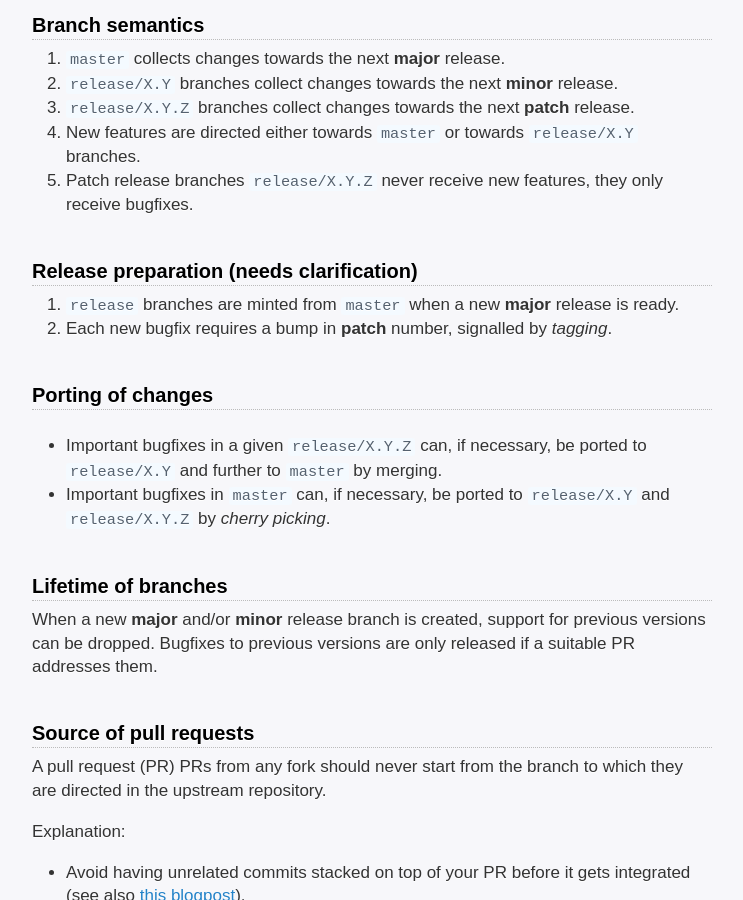
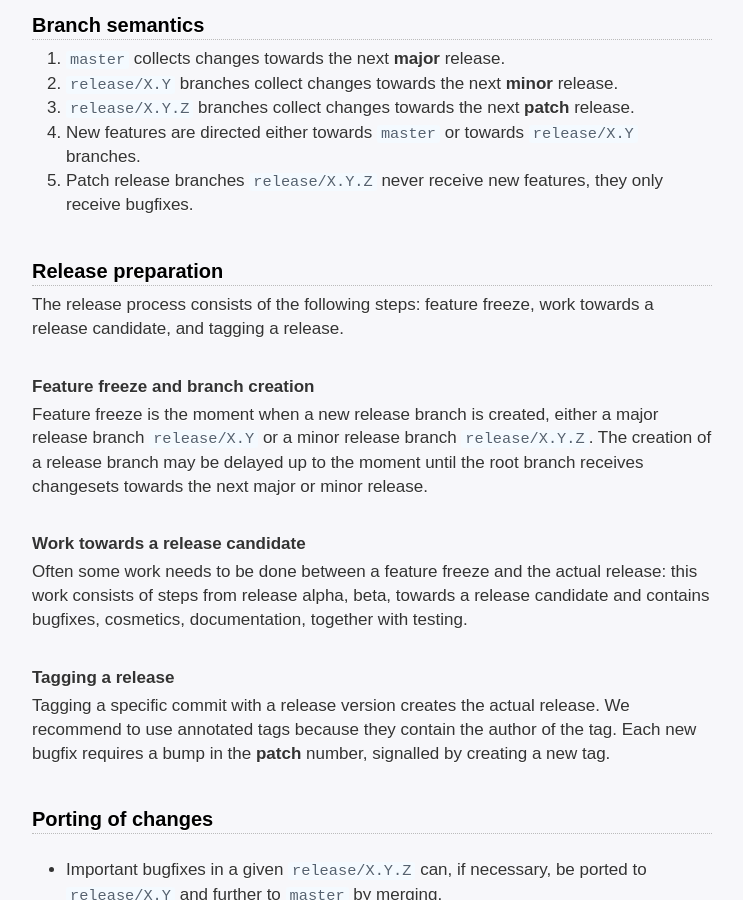
Before and after one commit to dev-cafe/branching-model, a Jekyll site: the page built from index.md, in a window 1280 px wide and 900 px high, scrolled down 1024 px. Shown: the whole window, without its empty margins (268-1011 px from the left). Built offline with Jekyll 4.4.1, drawn with Linux system fonts in a browser that asks for light colours; our own code applies the rules of GitHub Pages for plain Markdown files.

Commit message:
document how to release; fixes #8

```diff
--- a/index.md
+++ b/index.md
@@ -40,10 +40,33 @@ permalink: /
 5. Patch release branches `release/X.Y.Z` never receive new features, they only receive bugfixes.
 
 
-## Release preparation (needs clarification)
+## Release preparation
 
-1. `release` branches are minted from `master` when a new **major** release is ready.
-2. Each new bugfix requires a bump in **patch** number, signalled by _tagging_.
+The release process consists of the following steps: feature freeze, work
+towards a release candidate, and tagging a release.
+
+
+### Feature freeze and branch creation
+
+Feature freeze is the moment when a new release branch is created, either a major release
+branch `release/X.Y` or a minor release branch `release/X.Y.Z`. The creation of a release
+branch may be delayed up to the moment until the root branch receives changesets
+towards the next major or minor release.
+
+
+### Work towards a release candidate
+
+Often some work needs to be done between a feature freeze and the actual
+release: this work consists of steps from release alpha, beta, towards a
+release candidate and contains bugfixes, cosmetics, documentation, together
+with testing.
+
+
+### Tagging a release
+
+Tagging a specific commit with a release version creates the actual release.
+We recommend to use annotated tags because they contain the author of the tag.
+Each new bugfix requires a bump in the **patch** number, signalled by creating a new tag.
 
 
 ## Porting of changes
```
